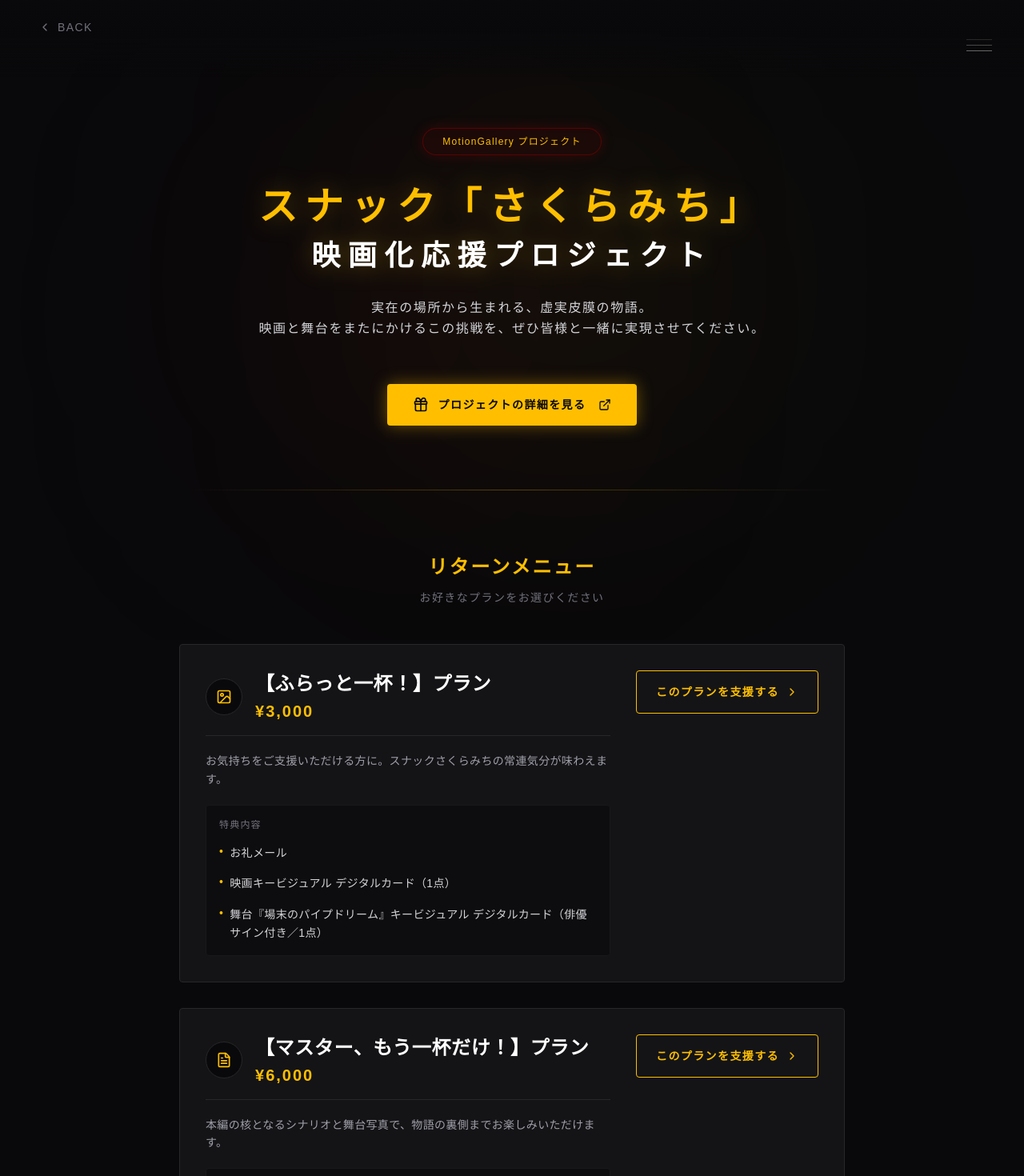
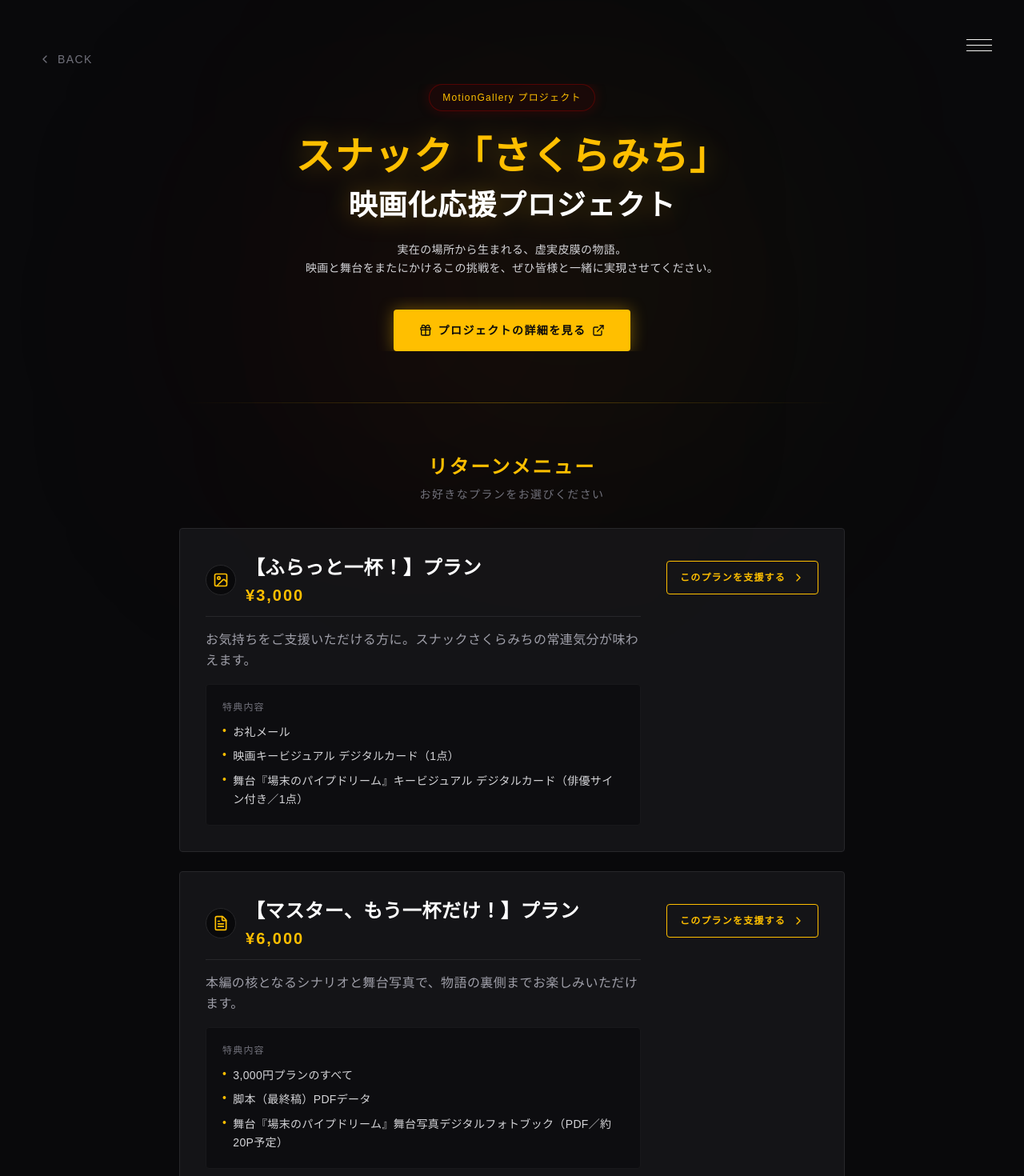
Before and after one commit to kdkmsy1016-ops/pipedream, a Next.js app: page /crowdfunding in a window 1280 px wide. Shown: the top 1470 px of the page at 80% size. Built offline with nearby package versions, Linux system fonts and the light colour scheme.

Commit message:
style(crowdfunding): strict max-w-full and non-overlapping static back button for mobile rendering

```diff
--- a/app/crowdfunding/page.tsx
+++ b/app/crowdfunding/page.tsx
@@ -95,7 +95,7 @@ const TIERS = [
 
 export default function CrowdfundingPage() {
     return (
-        <main className="min-h-screen bg-zinc-950 text-white font-serif relative overflow-x-hidden w-full box-border break-words">
+        <main className="min-h-screen bg-zinc-950 text-white font-serif relative overflow-x-hidden w-full max-w-full box-border pb-24">
 
             {/* Background Glows (Optimized for Mobile Performance) */}
             <div className="fixed top-0 left-0 w-full h-full pointer-events-none z-0 overflow-hidden box-border">
@@ -104,68 +104,62 @@ export default function CrowdfundingPage() {
                 <div className="absolute bottom-1/4 right-0 md:right-1/4 w-[300px] md:w-[500px] h-[300px] md:h-[500px] bg-[#ffbf00]/5 blur-[100px] md:blur-[150px] rounded-full transform-gpu" />
             </div>
 
-            {/* Back Button (Fixed & Safe Area) */}
-            {/* Height is locked to prevent shifting, gradient clears text behind it */}
-            <motion.div
-                initial={{ opacity: 0, y: -20 }}
-                animate={{ opacity: 1, y: 0 }}
-                transition={{ delay: 0.2 }}
-                className="fixed top-0 left-0 w-full z-50 px-4 md:px-12 py-6 bg-gradient-to-b from-zinc-950 via-zinc-950/90 to-transparent pointer-events-none box-border h-24"
-            >
-                <Link href="/" className="inline-flex items-center gap-2 text-zinc-500 hover:text-[#ffbf00] transition-colors text-sm tracking-widest group pointer-events-auto">
+            {/* Back Button (Static Flow - Never Overlaps Content) */}
+            <div className="relative z-50 w-full max-w-full box-border px-4 md:px-12 pt-8 md:pt-16 pb-4">
+                <Link href="/" className="inline-flex items-center gap-2 text-zinc-500 hover:text-[#ffbf00] transition-colors text-sm tracking-widest group relative z-50">
                     <ChevronLeft className="w-4 h-4 transition-transform group-hover:-translate-x-1" />
                     BACK
                 </Link>
-            </motion.div>
+            </div>
 
-            {/* Main Content Area - pushed down via pt-32 to clear the fixed Back button height safely */}
-            <div className="w-full max-w-4xl mx-auto relative z-10 space-y-20 pt-32 pb-24 md:pt-40 px-4 md:px-8 box-border">
+            {/* Main Content Area */}
+            <div className="w-full max-w-4xl mx-auto relative z-10 space-y-16 px-4 md:px-8 box-border overflow-hidden">
 
                 {/* Header */}
                 <motion.header
                     initial={{ opacity: 0, y: 20 }}
                     animate={{ opacity: 1, y: 0 }}
                     transition={{ duration: 0.8 }}
-                    className="w-full text-center space-y-6 md:space-y-8 box-border"
+                    className="w-full max-w-full text-center space-y-6 box-border overflow-hidden"
                 >
-                    <div className="inline-block px-4 md:px-6 py-2 border border-[#8b0000]/50 bg-[#8b0000]/10 rounded-full text-[#ffbf00] tracking-[0.1em] text-xs shadow-[0_0_15px_rgba(139,0,0,0.3)] whitespace-normal">
+                    <div className="inline-block px-4 py-2 border border-[#8b0000]/50 bg-[#8b0000]/10 rounded-full text-[#ffbf00] tracking-widest text-xs shadow-[0_0_15px_rgba(139,0,0,0.3)] break-words whitespace-normal max-w-full">
                         MotionGallery プロジェクト
                     </div>
-                    {/* Added whitespace-pre-line to ensure standard line breaks work. Removed break-keep */}
-                    <h1 className="text-2xl md:text-5xl tracking-widest md:tracking-[0.2em] font-bold text-[#ffbf00] drop-shadow-[0_0_15px_rgba(255,191,0,0.3)] leading-snug whitespace-pre-line">
+                    {/* Added whitespace-pre-line and break-words */}
+                    <h1 className="text-2xl md:text-5xl tracking-wide font-bold text-[#ffbf00] drop-shadow-[0_0_15px_rgba(255,191,0,0.3)] leading-snug whitespace-pre-line break-words max-w-full overflow-hidden">
                         スナック「さくらみち」<br />
                         <span className="text-xl md:text-4xl text-white mt-1 md:mt-2 block">映画化応援プロジェクト</span>
                     </h1>
-                    <p className="text-zinc-300 leading-relaxed w-full mx-auto tracking-wide md:tracking-widest text-sm md:text-base whitespace-pre-line px-2">
+                    <p className="text-zinc-300 leading-relaxed w-full max-w-full mx-auto tracking-wide text-sm whitespace-pre-line break-words overflow-hidden">
                         実在の場所から生まれる、虚実皮膜の物語。<br />
                         映画と舞台をまたにかけるこの挑戦を、<br className="md:hidden block" />ぜひ皆様と一緒に実現させてください。
                     </p>
 
                     {/* Top CTA Button */}
-                    <div className="pt-4 md:pt-6 w-full flex justify-center box-border">
+                    <div className="pt-4 w-full max-w-full flex justify-center box-border overflow-hidden">
                         <a
                             href={MOTION_GALLERY_URL}
                             target="_blank"
                             rel="noopener noreferrer"
-                            className="group relative inline-flex items-center justify-center gap-2 md:gap-3 w-full sm:w-auto px-4 md:px-8 py-4 bg-[#ffbf00] text-zinc-950 hover:bg-zinc-200 transition-all duration-300 rounded-sm font-bold tracking-widest text-sm shadow-[0_0_20px_rgba(255,191,0,0.4)] box-border"
+                            className="group relative inline-flex items-center justify-center gap-2 w-full sm:w-auto px-4 md:px-8 py-4 bg-[#ffbf00] text-zinc-950 hover:bg-zinc-200 transition-all duration-300 rounded-sm font-bold tracking-widest text-sm shadow-[0_0_20px_rgba(255,191,0,0.4)] box-border max-w-full"
                         >
-                            <Gift className="w-4 h-4 md:w-5 md:h-5 group-hover:scale-110 transition-transform flex-shrink-0" />
-                            <span className="whitespace-normal">プロジェクトの詳細を見る</span>
-                            <ExternalLink className="w-3 h-3 md:w-4 md:h-4 ml-1 flex-shrink-0" />
+                            <Gift className="w-4 h-4 group-hover:scale-110 transition-transform flex-shrink-0" />
+                            <span className="whitespace-normal break-words max-w-full overflow-hidden">プロジェクトの詳細を見る</span>
+                            <ExternalLink className="w-4 h-4 flex-shrink-0" />
                         </a>
                     </div>
                 </motion.header>
 
-                <div className="w-full h-px bg-gradient-to-r from-transparent via-[#ffbf00]/30 to-transparent" />
+                <div className="w-full max-w-full h-px bg-gradient-to-r from-transparent via-[#ffbf00]/30 to-transparent" />
 
                 {/* Tiers List */}
-                <section className="w-full space-y-12 box-border">
-                    <div className="w-full text-center space-y-3 mb-8 md:mb-12">
-                        <h2 className="text-xl md:text-2xl text-[#ffbf00] tracking-widest font-bold">リターンメニュー</h2>
-                        <p className="text-zinc-500 text-xs md:text-sm tracking-widest">お好きなプランをお選びください</p>
+                <section className="w-full max-w-full space-y-8 box-border overflow-hidden">
+                    <div className="w-full max-w-full text-center space-y-2 mb-8 box-border overflow-hidden">
+                        <h2 className="text-xl md:text-2xl text-[#ffbf00] tracking-widest font-bold break-words whitespace-pre-line">リターンメニュー</h2>
+                        <p className="text-zinc-500 text-xs md:text-sm tracking-widest break-words whitespace-pre-line">お好きなプランをお選びください</p>
                     </div>
 
-                    <div className="w-full grid gap-6 md:gap-8 box-border">
+                    <div className="w-full max-w-full grid gap-6 box-border overflow-hidden">
                         {TIERS.map((tier, index) => (
                             <motion.div
                                 key={tier.id}
@@ -173,41 +167,44 @@ export default function CrowdfundingPage() {
                                 whileInView={{ opacity: 1, y: 0 }}
                                 viewport={{ once: true, margin: "-50px" }}
                                 transition={{ duration: 0.5, delay: index * 0.1 }}
-                                className={`w-full box-border bg-zinc-900/80 border ${tier.id >= 4 ? 'border-[#ffbf00]/50 shadow-[0_0_20px_rgba(255,191,0,0.1)]' : 'border-zinc-800'} p-5 md:p-8 rounded-sm relative overflow-hidden group hover:border-[#ffbf00]/80 transition-colors duration-300`}
+                                // Reduced padding on mobile (p-4 instead of p-8) and strictly boxed
+                                className={`w-full max-w-full box-border bg-zinc-900/80 border ${tier.id >= 4 ? 'border-[#ffbf00]/50 shadow-[0_0_20px_rgba(255,191,0,0.1)]' : 'border-zinc-800'} p-4 md:p-8 rounded-sm relative overflow-hidden group hover:border-[#ffbf00]/80 transition-colors duration-300`}
                             >
                                 {/* Decorative corner accent */}
                                 <div className="absolute top-0 right-0 w-16 h-16 bg-gradient-to-bl from-[#ffbf00]/20 to-transparent opacity-0 z-0 group-hover:opacity-100 transition-opacity duration-300 pointer-events-none" />
 
-                                <div className="w-full flex flex-col md:flex-row justify-between items-start gap-6 md:gap-8 z-10 relative box-border">
+                                <div className="w-full max-w-full flex flex-col md:flex-row justify-between items-start gap-4 md:gap-8 z-10 relative box-border overflow-hidden">
 
                                     {/* Left Side: Info */}
-                                    <div className="flex-1 space-y-5 w-full box-border">
+                                    <div className="flex-1 space-y-4 w-full max-w-full box-border overflow-hidden">
                                         {/* Icon and Title area */}
-                                        <div className="w-full flex items-start md:items-center gap-3 md:gap-4 border-b border-zinc-800 pb-4">
-                                            <div className="p-2 md:p-3 bg-zinc-950 rounded-full border border-zinc-800 group-hover:border-[#ffbf00]/50 transition-colors flex-shrink-0 mt-1 md:mt-0">
+                                        <div className="w-full max-w-full flex items-start md:items-center gap-3 border-b border-zinc-800 pb-3 overflow-hidden">
+                                            <div className="p-2 bg-zinc-950 rounded-full border border-zinc-800 group-hover:border-[#ffbf00]/50 transition-colors flex-shrink-0 mt-1 md:mt-0">
                                                 {tier.icon}
                                             </div>
-                                            <div className="w-full min-w-0">
-                                                <h3 className="text-base md:text-2xl font-bold tracking-wide text-white mb-1 leading-snug break-words whitespace-pre-line">
+                                            <div className="w-full max-w-full min-w-0 overflow-hidden text-left">
+                                                {/* Pre-line ensures intended line breaks from user */}
+                                                <h3 className="text-sm md:text-2xl font-bold tracking-wide text-white mb-1 leading-snug break-words whitespace-pre-line overflow-hidden w-full max-w-full">
                                                     {tier.name}
                                                 </h3>
-                                                <p className="text-[#ffbf00] text-base md:text-xl font-bold tracking-widest mt-1">
+                                                <p className="text-[#ffbf00] text-sm md:text-xl font-bold tracking-widest mt-1">
                                                     ¥{tier.price}
                                                 </p>
                                             </div>
                                         </div>
 
-                                        <p className="w-full text-zinc-400 text-sm leading-relaxed tracking-wide break-words whitespace-pre-line">
+                                        <p className="w-full max-w-full text-zinc-400 text-xs md:text-base leading-relaxed tracking-wide break-words whitespace-pre-line overflow-hidden">
                                             {tier.description}
                                         </p>
 
-                                        <div className="w-full bg-zinc-950/50 p-4 rounded-sm border border-zinc-900 box-border">
+                                        {/* Reduced padding inside benefits box */}
+                                        <div className="w-full max-w-full bg-zinc-950/50 p-3 md:p-5 rounded-sm border border-zinc-900 box-border overflow-hidden">
                                             <h4 className="text-xs text-zinc-500 tracking-widest mb-3">特典内容</h4>
-                                            <ul className="w-full space-y-3">
+                                            <ul className="w-full max-w-full space-y-2 overflow-hidden">
                                                 {tier.returns.map((ret, i) => (
-                                                    <li key={i} className="flex items-start gap-2 text-xs md:text-sm text-zinc-300 tracking-wide break-words leading-relaxed pt-1">
+                                                    <li key={i} className="flex items-start gap-2 text-xs md:text-sm text-zinc-300 tracking-wide break-words leading-relaxed w-full max-w-full overflow-hidden">
                                                         <span className="text-[#ffbf00] mt-0.5 flex-shrink-0 leading-none">•</span>
-                                                        <span className="whitespace-pre-line">{ret}</span>
+                                                        <span className="whitespace-pre-line break-words max-w-full w-full">{ret}</span>
                                                     </li>
                                                 ))}
                                             </ul>
@@ -215,14 +212,14 @@ export default function CrowdfundingPage() {
                                     </div>
 
                                     {/* Right Side: CTA Action */}
-                                    <div className="w-full md:w-auto mt-2 md:mt-0 flex-shrink-0 flex items-end box-border">
+                                    <div className="w-full max-w-full md:w-auto mt-2 flex-shrink-0 flex items-end box-border overflow-hidden">
                                         <a
                                             href={MOTION_GALLERY_URL}
                                             target="_blank"
                                             rel="noopener noreferrer"
-                                            className="w-full flex items-center justify-center gap-2 px-4 md:px-6 py-4 bg-zinc-950 md:bg-transparent border border-[#ffbf00] text-[#ffbf00] hover:bg-[#ffbf00] hover:text-zinc-950 transition-all duration-300 text-xs md:text-sm tracking-widest font-bold rounded-sm group/btn box-border"
+                                            className="w-full max-w-full flex items-center justify-center gap-2 px-4 py-3 bg-zinc-950 md:bg-transparent border border-[#ffbf00] text-[#ffbf00] hover:bg-[#ffbf00] hover:text-zinc-950 transition-all duration-300 text-xs tracking-widest font-bold rounded-sm group/btn box-border overflow-hidden"
                                         >
-                                            <span className="whitespace-normal">このプランを支援する</span>
+                                            <span className="whitespace-normal break-words">このプランを支援する</span>
                                             <ChevronLeft className="w-4 h-4 rotate-180 md:group-hover/btn:translate-x-1 transition-transform flex-shrink-0" />
                                         </a>
                                     </div>
@@ -233,27 +230,27 @@ export default function CrowdfundingPage() {
                     </div>
                 </section>
 
-                <div className="w-full h-px bg-gradient-to-r from-transparent via-[#8b0000]/50 to-transparent my-16" />
+                <div className="w-full max-w-full h-px bg-gradient-to-r from-transparent via-[#8b0000]/50 to-transparent my-12 box-border overflow-hidden" />
 
                 {/* Bottom CTA */}
                 <motion.div
                     initial={{ opacity: 0, y: 20 }}
                     whileInView={{ opacity: 1, y: 0 }}
                     viewport={{ once: true }}
-                    className="w-full text-center space-y-8 box-border"
+                    className="w-full max-w-full text-center space-y-6 box-border overflow-hidden"
                 >
                     <h2 className="text-lg md:text-3xl font-bold text-white tracking-widest leading-relaxed whitespace-pre-line break-words">
                         皆様のご来店、<br className="md:hidden block" />心よりお待ちしております
                     </h2>
-                    <div className="w-full box-border">
+                    <div className="w-full max-w-full box-border overflow-hidden">
                         <a
                             href={MOTION_GALLERY_URL}
                             target="_blank"
                             rel="noopener noreferrer"
-                            className="w-full sm:w-auto inline-flex items-center justify-center gap-2 md:gap-3 px-6 md:px-10 py-5 bg-[#ffbf00] text-zinc-950 hover:bg-zinc-200 transition-all duration-300 rounded-sm font-bold tracking-widest text-sm md:text-lg shadow-[0_0_30px_rgba(255,191,0,0.3)] box-border"
+                            className="w-full md:w-auto inline-flex items-center justify-center gap-2 px-6 py-4 bg-[#ffbf00] text-zinc-950 hover:bg-zinc-200 transition-all duration-300 rounded-sm font-bold tracking-widest text-sm shadow-[0_0_30px_rgba(255,191,0,0.3)] box-border max-w-full overflow-hidden"
                         >
-                            <span className="whitespace-normal">MotionGalleryへ進む</span>
-                            <ExternalLink className="w-4 h-4 md:w-5 md:h-5 ml-1 flex-shrink-0" />
+                            <span className="whitespace-normal break-words">MotionGalleryへ進む</span>
+                            <ExternalLink className="w-4 h-4 ml-1 flex-shrink-0" />
                         </a>
                     </div>
                 </motion.div>
```
